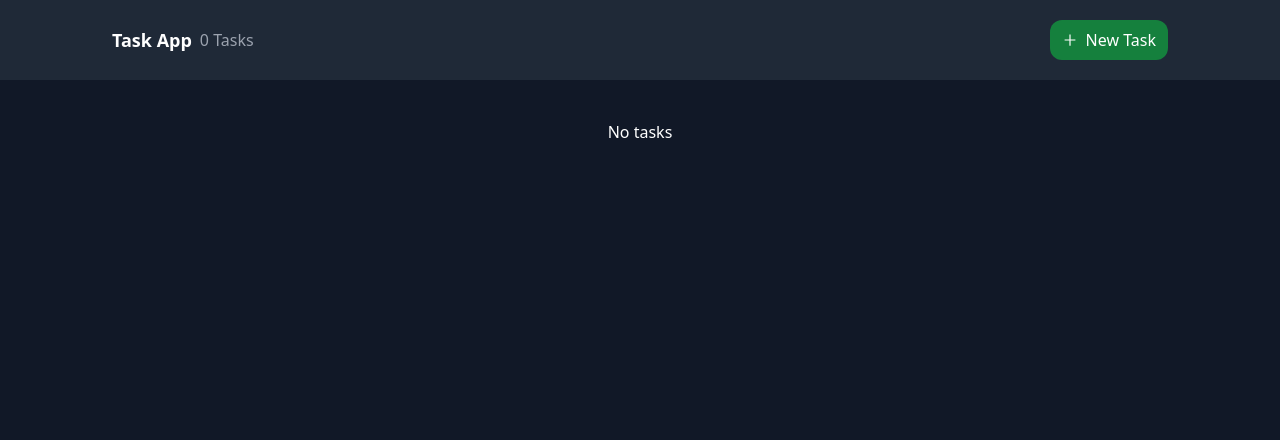
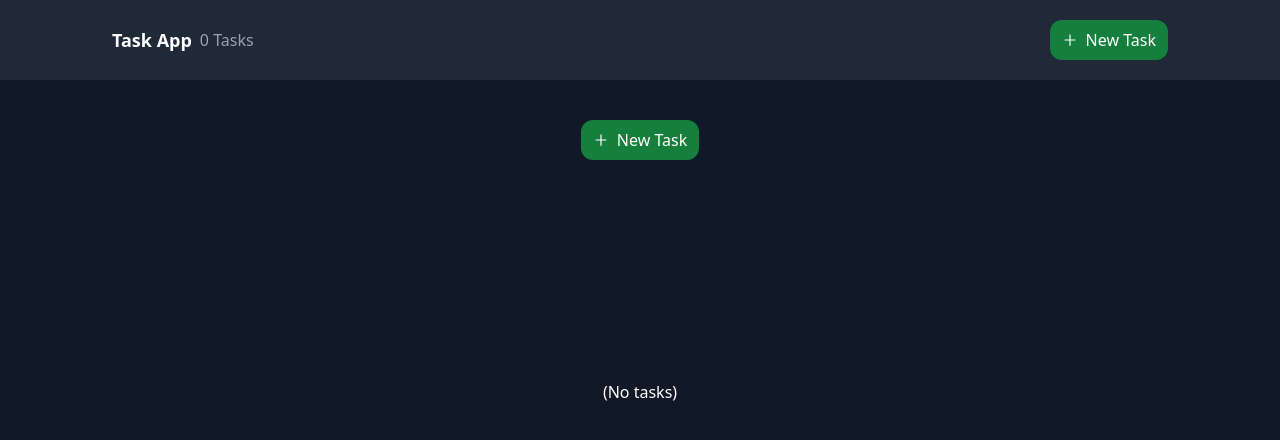
Before and after one commit to Fullimol/TaskApp-NextJS-Typescript, a Next.js app: page / in a window 1280 px wide. Shown: the top 440 px of the page. Built offline with nearby package versions, Linux system fonts and the light colour scheme.

Commit message:
ADD footer

```diff
--- a/src/pages/index.tsx
+++ b/src/pages/index.tsx
@@ -2,14 +2,26 @@ import { useContext } from 'react'
 import { Context } from '../context/ContextProvider'
 import { BsFillTrash3Fill } from 'react-icons/bs'
 import { useRouter } from 'next/router'
+import { AiOutlinePlus } from 'react-icons/ai'
 
 const Home = () => {
   const { tasks, deleteTask } = useContext(Context)
-  const router = useRouter()
+  const router = useRouter() //agrego esto para darla función al boton y que me redirija.
 
   return (
+    <div>
+
+      <div>
+        <div className='flex justify-center align-center mb-5'>
+          <button className='transition hover:scale-110 hover:bg-green-500 bg-green-700 px-3 py-2 rounded-xl inline-flex items-center' onClick={() => router.push("/new")}>
+          <AiOutlinePlus className='mr-2' />
+            {"New Task"}
+          </button>
+        </div>
+      </div>
+
       <div className='flex justify-center align-center'>
-      {tasks.length === 0 ? (<h1>No tasks</h1>) : (
+        {tasks.length === 0 ? (<h1 style={{marginTop:"200px"}}>(No tasks)</h1>) : (
           <div className='w-7/12'  >
             {tasks.map((task, index) => (
 
@@ -34,6 +46,7 @@ const Home = () => {
           </div>
         )}
       </div>
+    </div>
   )
 }
 
```
Lines whose indentation alone changed are shown as unchanged.
